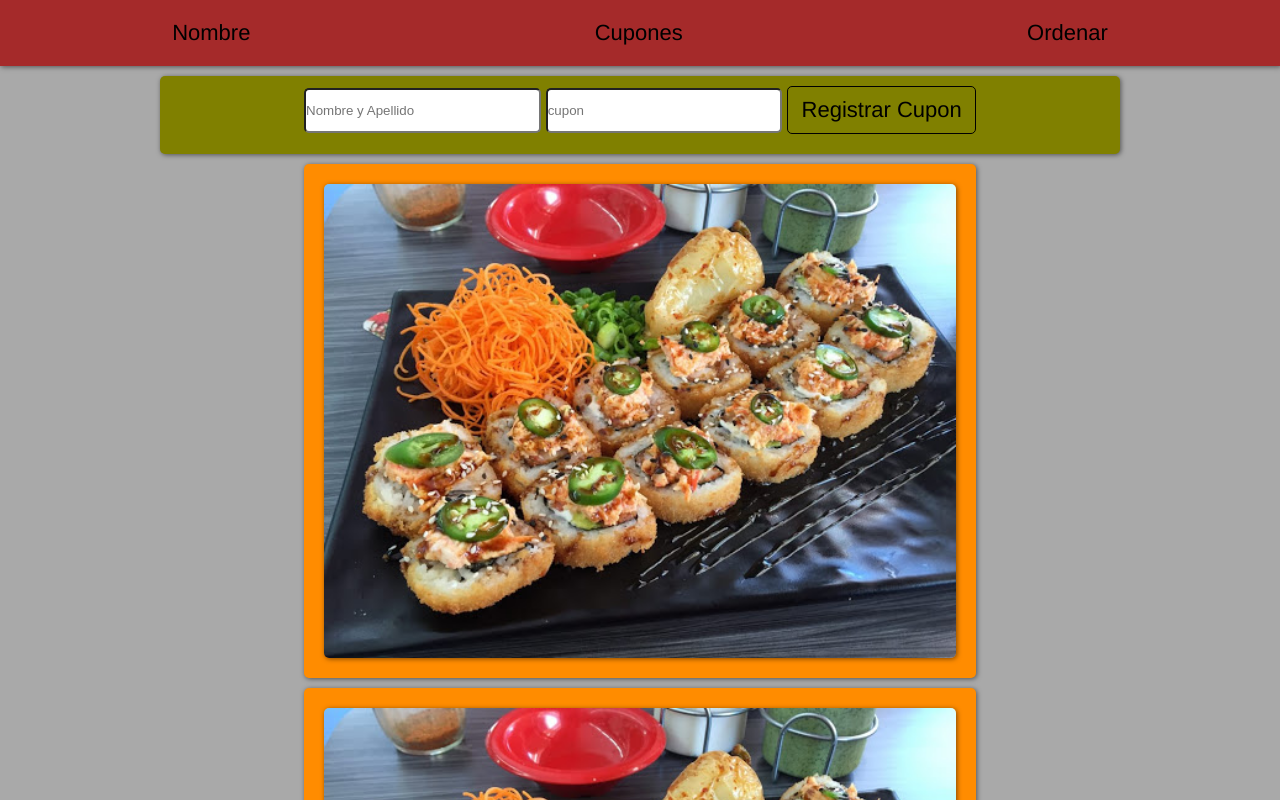
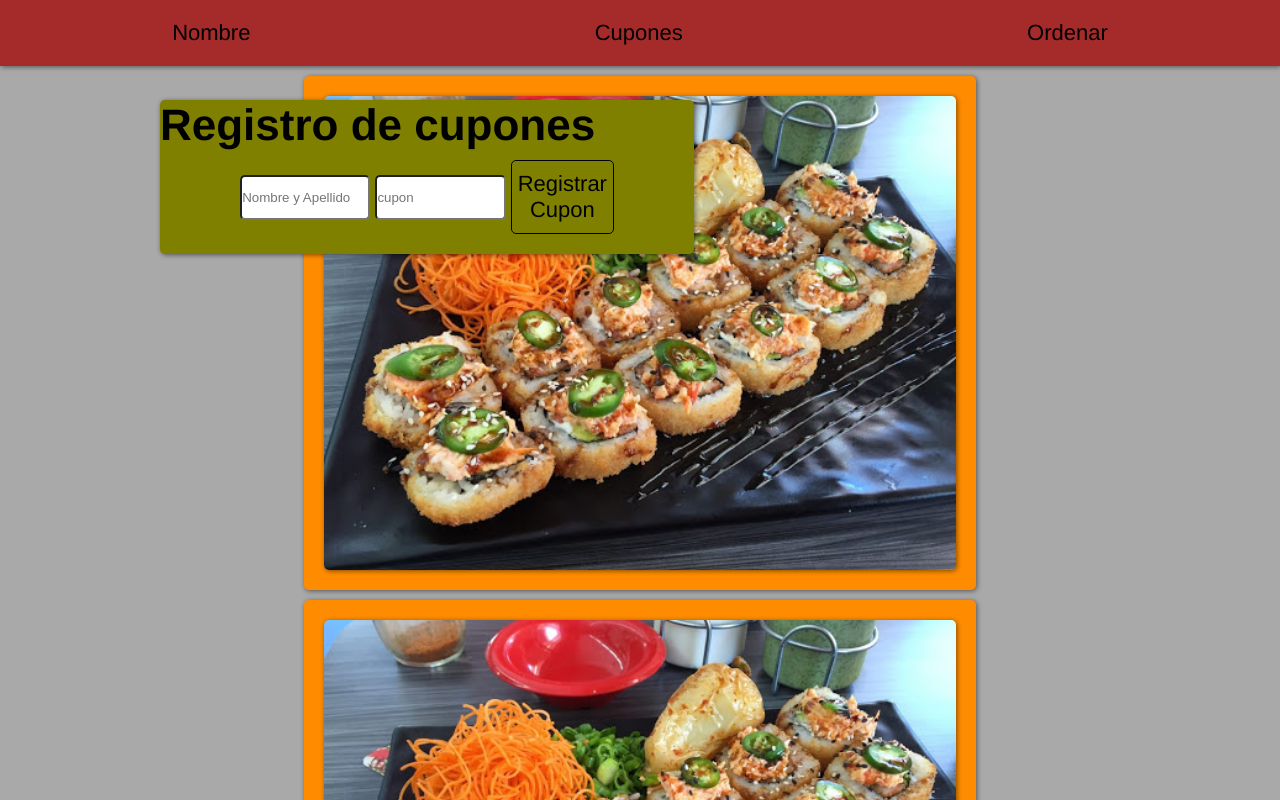
Before and after one commit to JoseLibrado/la_casa, a website built with webpack: page src/index.html in a window 1280 px wide. Both pictures are taken after a click on the link "Cupones". Shown: the top 800 px of the page. Built offline with nearby package versions, Linux system fonts and the light colour scheme.

Commit message:
modificando ventana para registro de cupones

```diff
--- a/src/css/componentes.css
+++ b/src/css/componentes.css
@@ -13,12 +13,14 @@ body {
     font-family: 'Franklin Gothic Medium', 'Arial Narrow', Arial, sans-serif;
     font-size: 2.2rem;
     background-color: darkgray;
+    position: relative;
 }
 /* Gloables */
 .contenedor {
     width: 75%;
     margin: 0 auto;
     transition: all .3s ease-out;
+
 
 }
 a{
@@ -142,6 +144,11 @@ header {
     transition: all .3s ease;
     margin-bottom: 1rem;
     transition: all .3s ease-out;
+
+    position: absolute;
+    content:"";
+    top: 10rem;
+    left: auto;
 }
 .form-cupon{
     width: 70%;
--- a/src/index.html
+++ b/src/index.html
@@ -6,6 +6,7 @@
     <title>La Casa</title>
 </head>
 <body>
+
     <header class="site header">
         <nav class="navegacion">
             <a href="index.html">Nombre</a>
@@ -16,6 +17,7 @@
     <div class="contenedor">
         <main>
             <div class="registro-cupones hidden">
+                <h1>Registro de cupones</h1>
                 <form class="form-cupon" action="" method="get">
                     <input type="text" name="" id="nombre" placeholder="Nombre y Apellido">
                     <input type="text" name="" id="cupon" placeholder="cupon">
--- a/src/js/componentes.js
+++ b/src/js/componentes.js
@@ -107,6 +107,8 @@ btn_calcular.addEventListener('click', () => {
     total.innerText = `$ ${subTotal}`
 });
 
+
+
 // funciones ===========
 const validacionCampos = () => {
     let validacion = false;
```
